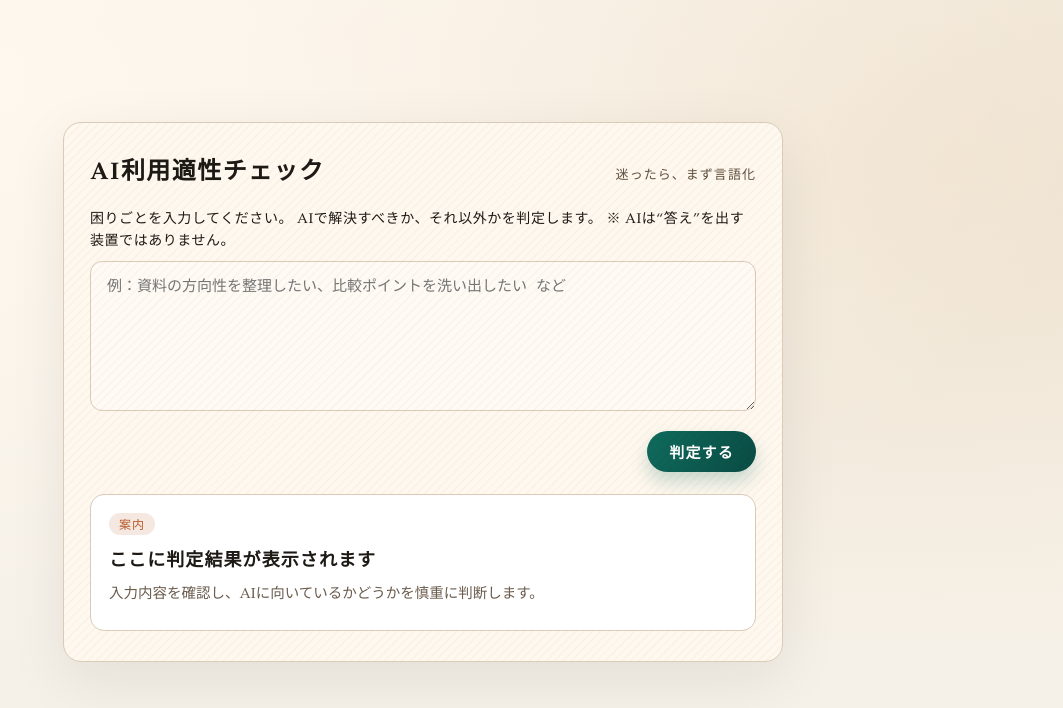
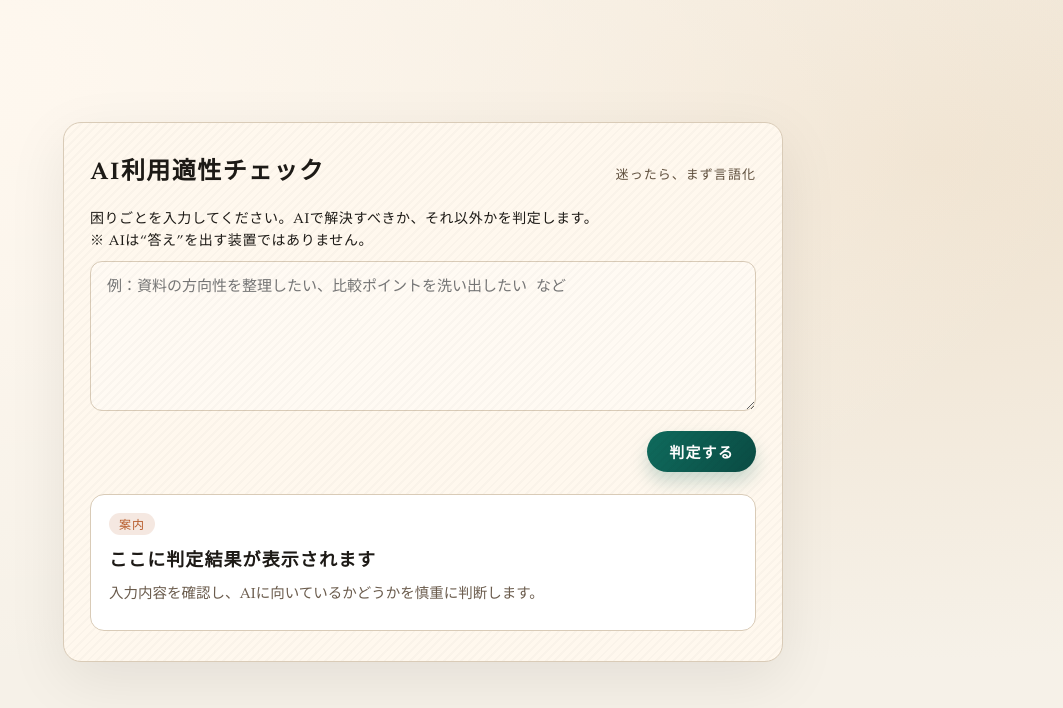
Before and after one commit to KG-NINJA/AI-or-Not, a plain HTML site: page index.html in a window 1280 px wide. Shown: the whole page, without its empty margins (217-1280 px from the left). Drawn offline with Linux system fonts and the light colour scheme.

Commit message:
Update index.html

```diff
--- a/index.html
+++ b/index.html
@@ -198,9 +198,8 @@
       <div class="sub">迷ったら、まず言語化</div>
     </header>
 
-    <label for="input">困りごとを入力してください。
-AIで解決すべきか、それ以外かを判定します。
-※ AIは“答え”を出す装置ではありません。
+    <label for="input">困りごとを入力してください。AIで解決すべきか、それ以外かを判定します。
+<br>※ AIは“答え”を出す装置ではありません。
 </label>
     <textarea id="input" placeholder="例：資料の方向性を整理したい、比較ポイントを洗い出したい など"></textarea>
 
```
